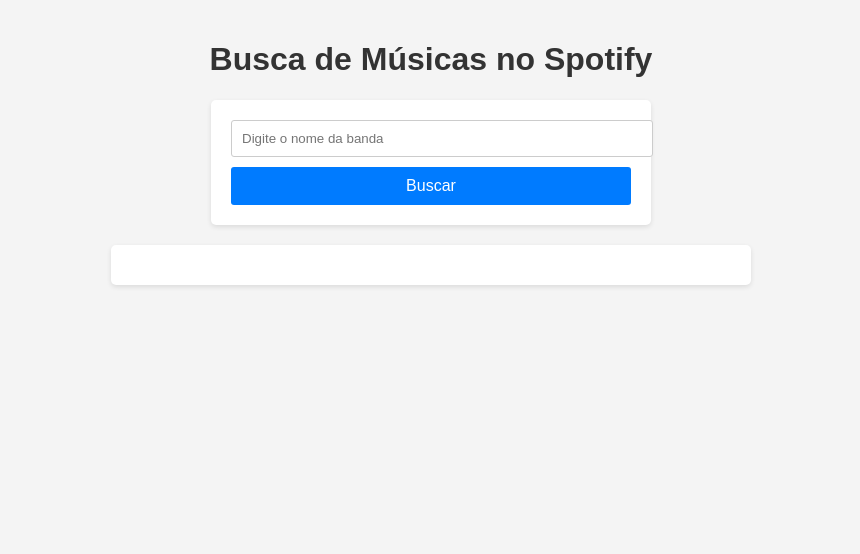
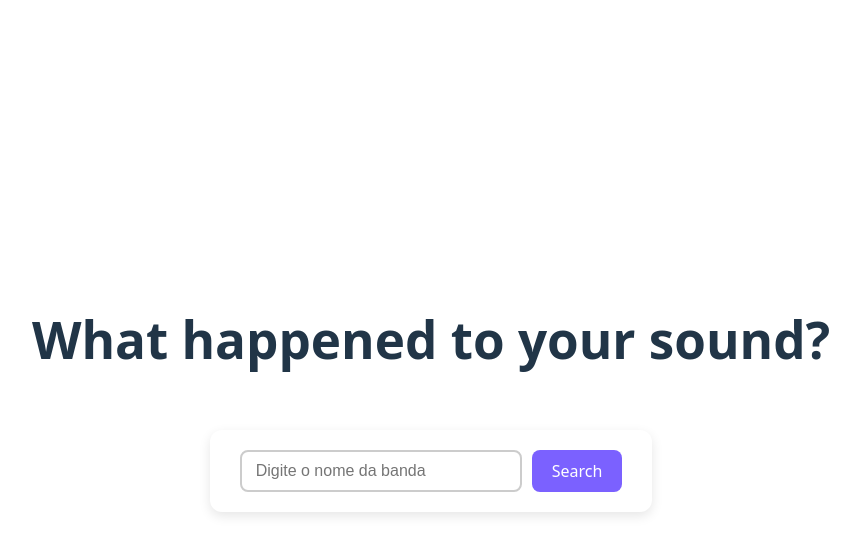
Before and after one commit to saulofilho/spotify-first-last, a website built with Vite: page index.html in a window 1280 px wide. Shown: the whole page, without its empty margins (209-1069 px from the left). Built offline with nearby package versions, Linux system fonts and the light colour scheme; no server answers.

Commit message:
refact style

```diff
--- a/index.html
+++ b/index.html
@@ -1,32 +1,20 @@
-<!-- <!doctype html>
-<html lang="en">
-  <head>
-    <meta charset="UTF-8" />
-    <link rel="icon" type="image/svg+xml" href="/vite.svg" />
-    <meta name="viewport" content="width=device-width, initial-scale=1.0" />
-    <title>Vite App</title>
-  </head>
-  <body>
-    <div id="app"></div>
-    <script type="module" src="/src/main.js"></script>
-  </body>
-</html> -->
-
 <!DOCTYPE html>
 <html lang="pt">
 <head>
   <meta charset="UTF-8">
   <meta name="viewport" content="width=device-width, initial-scale=1.0">
   <link rel="stylesheet" href="/src/style.css">
-  <title>Busca de Músicas no Spotify</title>
+  <title>What happened to your sound?</title>
 </head>
 <body>
-  <h1>Busca de Músicas no Spotify</h1>
-  <form id="artistForm">
-    <input type="text" id="bandName" placeholder="Digite o nome da banda" required>
-    <button type="submit">Buscar</button>
-  </form>
-  <div id="results"></div>
+  <section id="container">
+    <h1>What happened to your sound?</h1>
+    <form id="artistForm">
+      <input type="text" id="bandName" placeholder="Digite o nome da banda" required>
+      <button type="submit">Search</button>
+    </form>
+    <div id="results"></div>
+  </section>
   <script type="module" src="/src/main.js"></script>
 </body>
 </html>
--- a/src/main.js
+++ b/src/main.js
@@ -1,28 +1,3 @@
-// import './style.css'
-// import javascriptLogo from './javascript.svg'
-// import viteLogo from '/vite.svg'
-// import { setupCounter } from './counter.js'
-
-// document.querySelector('#app').innerHTML = `
-//   <div>
-//     <a href="https://vite.dev" target="_blank">
-//       <img src="${viteLogo}" class="logo" alt="Vite logo" />
-//     </a>
-//     <a href="https://developer.mozilla.org/en-US/docs/Web/JavaScript" target="_blank">
-//       <img src="${javascriptLogo}" class="logo vanilla" alt="JavaScript logo" />
-//     </a>
-//     <h1>Hello Vite!</h1>
-//     <div class="card">
-//       <button id="counter" type="button"></button>
-//     </div>
-//     <p class="read-the-docs">
-//       Click on the Vite logo to learn more
-//     </p>
-//   </div>
-// `
-
-// setupCounter(document.querySelector('#counter'))
-
 // main.js
 const clientId = import.meta.env.VITE_SPOTIFY_CLIENT_ID;
 const clientSecret = import.meta.env.VITE_SPOTIFY_CLIENT_SECRET;
@@ -40,7 +15,6 @@
   return data.access_token;
 }
 
-// Função para buscar o artista na API do Spotify
 async function searchArtist(artistName, token) {
   const result = await fetch(`https://api.spotify.com/v1/search?q=${encodeURIComponent(artistName)}&type=artist&limit=1`, {
     headers: {
@@ -51,7 +25,6 @@
   return data.artists.items[0];
 }
 
-// Função para obter os álbuns do artista (somente álbuns, descartando singles)
 async function getArtistAlbums(artistId, token) {
   const result = await fetch(`https://api.spotify.com/v1/artists/${artistId}/albums?include_groups=album&market=US&limit=50`, {
     headers: {
@@ -69,7 +42,6 @@
   return Object.values(uniqueAlbums);
 }
 
-// Função para buscar as faixas de um álbum
 async function getAlbumTracks(albumId, token) {
   const result = await fetch(`https://api.spotify.com/v1/albums/${albumId}/tracks?market=US`, {
     headers: {
@@ -80,91 +52,79 @@
   return data.items;
 }
 
-// Função para selecionar uma faixa aleatória de uma lista de faixas
 function getRandomTrack(tracks) {
   if (tracks.length === 0) return null;
   const randomIndex = Math.floor(Math.random() * tracks.length);
   return tracks[randomIndex];
 }
 
-// Função para exibir os resultados na página
 function displayResult(content) {
   const resultsDiv = document.getElementById('results');
   resultsDiv.innerHTML = content;
 }
 
-// Função principal que coordena a busca e exibição dos dados
 async function searchAndDisplay(event) {
   event.preventDefault();
 
   const bandName = document.getElementById('bandName').value;
-  displayResult('<p>Buscando informações... aguarde.</p>');
+  displayResult('<p>Searching for information... please wait.</p>');
 
   try {
-    // Obter token de acesso
     const token = await getToken();
-
-    // Buscar artista
     const artist = await searchArtist(bandName, token);
     if (!artist) {
       displayResult('<p>Artista não encontrado.</p>');
       return;
     }
 
-    // Buscar álbuns do artista
     let albums = await getArtistAlbums(artist.id, token);
     if (!albums || albums.length === 0) {
       displayResult('<p>Álbuns não encontrados para este artista.</p>');
       return;
     }
 
-    // Ordenar os álbuns pela data de lançamento (crescente)
+    // Ordena os álbuns pela data de lançamento (crescente)
     albums.sort((a, b) => new Date(a.release_date) - new Date(b.release_date));
-
     const firstAlbum = albums[0];
     const lastAlbum = albums[albums.length - 1];
 
-    // Buscar as faixas do primeiro álbum
+    // Buscar faixas do primeiro álbum
     const firstAlbumTracks = await getAlbumTracks(firstAlbum.id, token);
     const randomTrackFirstAlbum = getRandomTrack(firstAlbumTracks);
 
-    // Buscar as faixas do último álbum
+    // Buscar faixas do último álbum
     const lastAlbumTracks = await getAlbumTracks(lastAlbum.id, token);
     const randomTrackLastAlbum = getRandomTrack(lastAlbumTracks);
 
-    // Montar o HTML com os resultados
     let resultHTML = `<div class="result-item">
-      <h2>Artista: ${artist.name}</h2>
-      <h3>Primeiro Álbum: ${firstAlbum.name} (${firstAlbum.release_date})</h3>`;
+      <h2>Artist: ${artist.name}</h2>
+      <h3>First Album: ${firstAlbum.name} (${firstAlbum.release_date})</h3>`;
+
     if (randomTrackFirstAlbum) {
-      resultHTML += `<p>Faixa aleatória: ${randomTrackFirstAlbum.name}</p>`;
-      if (randomTrackFirstAlbum.preview_url) {
-        resultHTML += `<audio controls src="${randomTrackFirstAlbum.preview_url}"></audio>`;
-      }
+      resultHTML += `<p>Random track: ${randomTrackFirstAlbum.name}</p>`;
+      // Utiliza o embed player do Spotify, passando o ID da faixa
+      resultHTML += `<iframe src="https://open.spotify.com/embed/track/${randomTrackFirstAlbum.id}" width="300" height="80" frameborder="0" allowtransparency="true" allow="encrypted-media"></iframe>`;
     } else {
-      resultHTML += `<p>Não foram encontradas faixas para este álbum.</p>`;
+      resultHTML += `<p>No tracks found for this album.</p>`;
     }
     resultHTML += `</div>`;
 
     resultHTML += `<div class="result-item">
-      <h3>Último Álbum: ${lastAlbum.name} (${lastAlbum.release_date})</h3>`;
+      <h3>Last Album: ${lastAlbum.name} (${lastAlbum.release_date})</h3>`;
     if (randomTrackLastAlbum) {
       resultHTML += `<p>Faixa aleatória: ${randomTrackLastAlbum.name}</p>`;
-      if (randomTrackLastAlbum.preview_url) {
-        resultHTML += `<audio controls src="${randomTrackLastAlbum.preview_url}"></audio>`;
-      }
+      resultHTML += `<iframe src="https://open.spotify.com/embed/track/${randomTrackLastAlbum.id}" width="300" height="80" frameborder="0" allowtransparency="true" allow="encrypted-media"></iframe>`;
     } else {
-      resultHTML += `<p>Não foram encontradas faixas para este álbum.</p>`;
+      resultHTML += `<p>No tracks found for this album.</p>`;
     }
     resultHTML += `</div>`;
 
     displayResult(resultHTML);
 
   } catch (error) {
-    console.error('Erro:', error);
-    displayResult('<p>Ocorreu um erro ao buscar os dados. Verifique o console para mais informações.</p>');
+    console.error('Error:', error);
+    displayResult('<p>An error occurred while fetching data. Check the console for more information.</p>');
   }
 }
 
-// Adiciona o evento de submit ao formulário
 document.getElementById('artistForm').addEventListener('submit', searchAndDisplay);
--- a/src/style.css
+++ b/src/style.css
@@ -1,4 +1,4 @@
-/* :root {
+:root {
   font-family: system-ui, Avenir, Helvetica, Arial, sans-serif;
   line-height: 1.5;
   font-weight: 400;
@@ -42,27 +42,6 @@
   text-align: center;
 }
 
-.logo {
-  height: 6em;
-  padding: 1.5em;
-  will-change: filter;
-  transition: filter 300ms;
-}
-.logo:hover {
-  filter: drop-shadow(0 0 2em #646cffaa);
-}
-.logo.vanilla:hover {
-  filter: drop-shadow(0 0 2em #f7df1eaa);
-}
-
-.card {
-  padding: 2em;
-}
-
-.read-the-docs {
-  color: #888;
-}
-
 button {
   border-radius: 8px;
   border: 1px solid transparent;
@@ -82,6 +61,56 @@
   outline: 4px auto -webkit-focus-ring-color;
 }
 
+#container {
+  display: flex;
+  flex-direction: column;
+  align-items: center;
+  justify-content: center;
+  gap: 20px;
+  height: 100%;
+  width: 100%;
+}
+
+#artistForm {
+  display: flex;
+  gap: 10px;
+  align-items: center;
+  justify-content: center;
+  padding: 20px 30px;
+  border-radius: 12px;
+  box-shadow: 0 4px 12px rgba(0, 0, 0, 0.1);
+}
+
+#artistForm input[type="text"] {
+  padding: 10px 14px;
+  font-size: 16px;
+  border: 2px solid #ccc;
+  border-radius: 8px;
+  outline: none;
+  transition: border-color 0.3s;
+  width: 250px;
+}
+
+#artistForm input[type="text"]:focus {
+  border-color: #7b61ff;
+}
+
+#artistForm button {
+  padding: 10px 20px;
+  font-size: 16px;
+  background-color: #7b61ff;
+  color: white;
+  border: none;
+  border-radius: 8px;
+  cursor: pointer;
+  transition: background-color 0.3s;
+}
+
+#artistForm button:hover {
+  background-color: #5d49d1;
+}
+
+
 @media (prefers-color-scheme: light) {
   :root {
     color: #213547;
@@ -93,14 +122,8 @@
   button {
     background-color: #f9f9f9;
   }
-} */
-
-body {
-  font-family: Arial, sans-serif;
-  margin: 0;
-  padding: 20px;
-  background-color: #f4f4f4;
 }
+/*
 h1 {
   text-align: center;
   color: #333;
@@ -120,19 +143,6 @@
   border: 1px solid #ccc;
   border-radius: 3px;
 }
-button {
-  width: 100%;
-  padding: 10px;
-  border: none;
-  background-color: #007bff;
-  color: #fff;
-  border-radius: 3px;
-  cursor: pointer;
-  font-size: 16px;
-}
-button:hover {
-  background-color: #0056b3;
-}
 #results {
   max-width: 600px;
   margin: 0 auto;
@@ -145,4 +155,4 @@
   margin-bottom: 15px;
   padding-bottom: 10px;
   border-bottom: 1px solid #ddd;
-}
+} */
```
Also changed, not shown: README.md (added).
